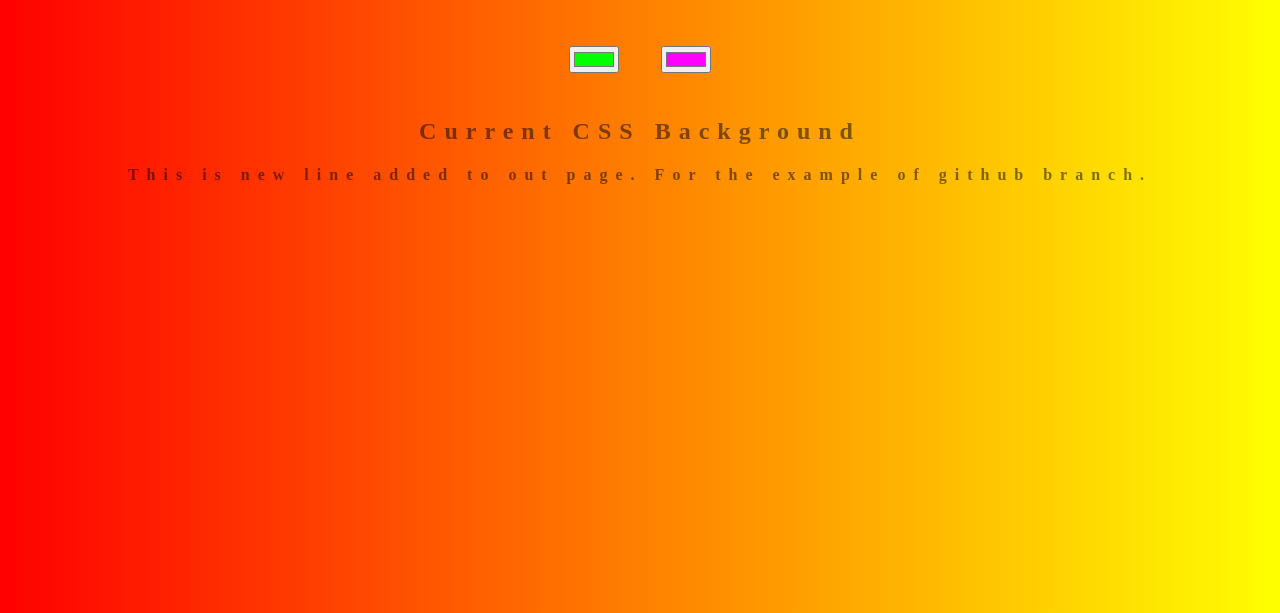
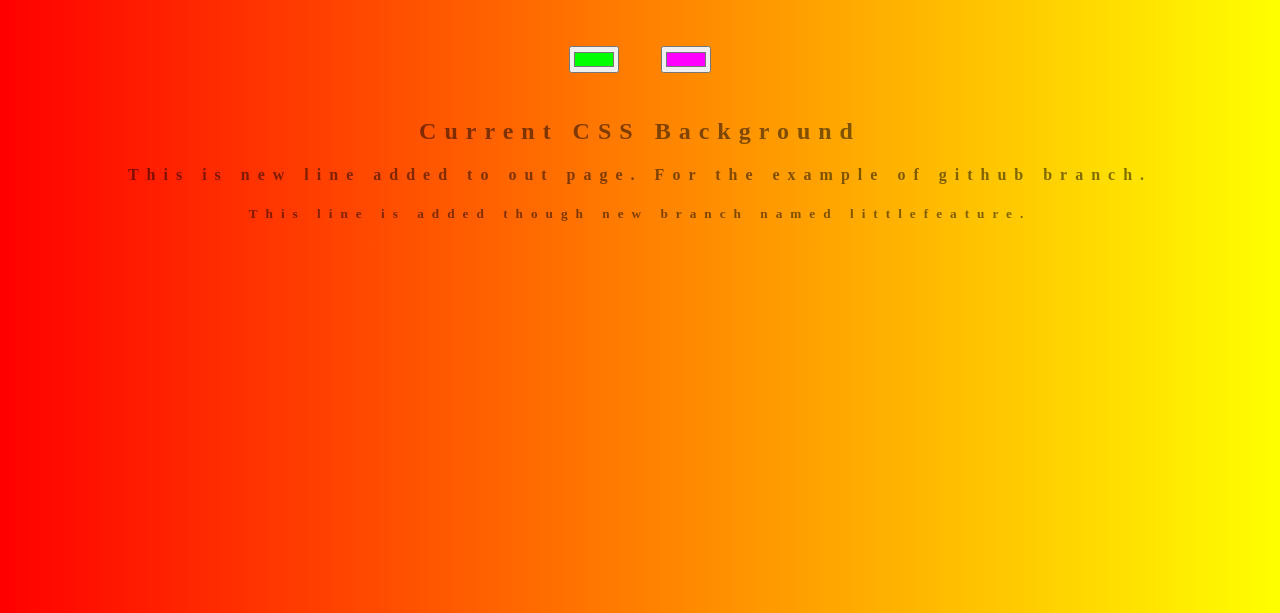
Before and after one commit to DattaAnupam/Background_Generator, a plain HTML site: page index.html in a window 1280 px wide. Shown: the part 187-800 px from the top of the page. Drawn offline with Linux system fonts and the light colour scheme.

Commit message:
Added a new branch using branch littlefeature

```diff
--- a/index.html
+++ b/index.html
@@ -16,6 +16,7 @@
 		<h2>Current CSS Background</h2>
 		<h3></h3>
 		<h4>This is new line added to out page. For the example of github branch.</h4>
+		<h5>This line is added though new branch named littlefeature.</h5>
 		<script type="text/javascript" src="script.js"></script>
 	</body>
 </html>
```
